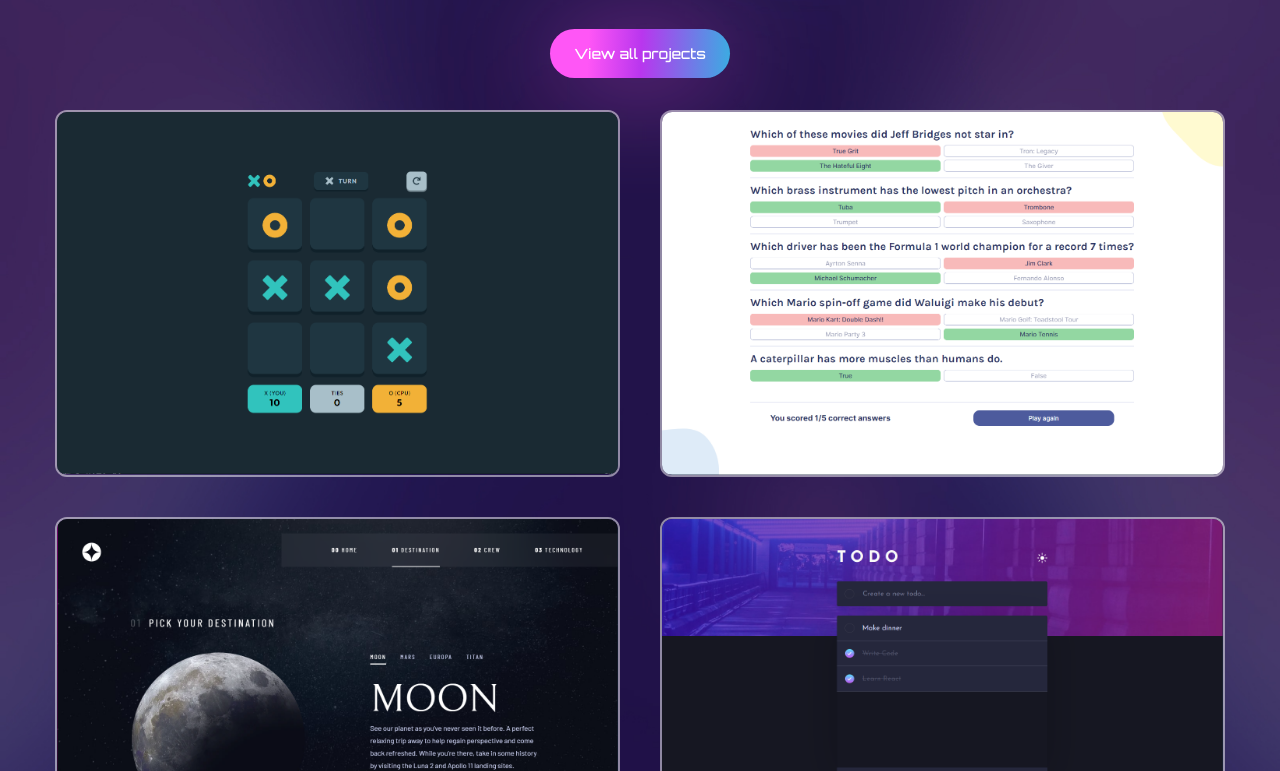
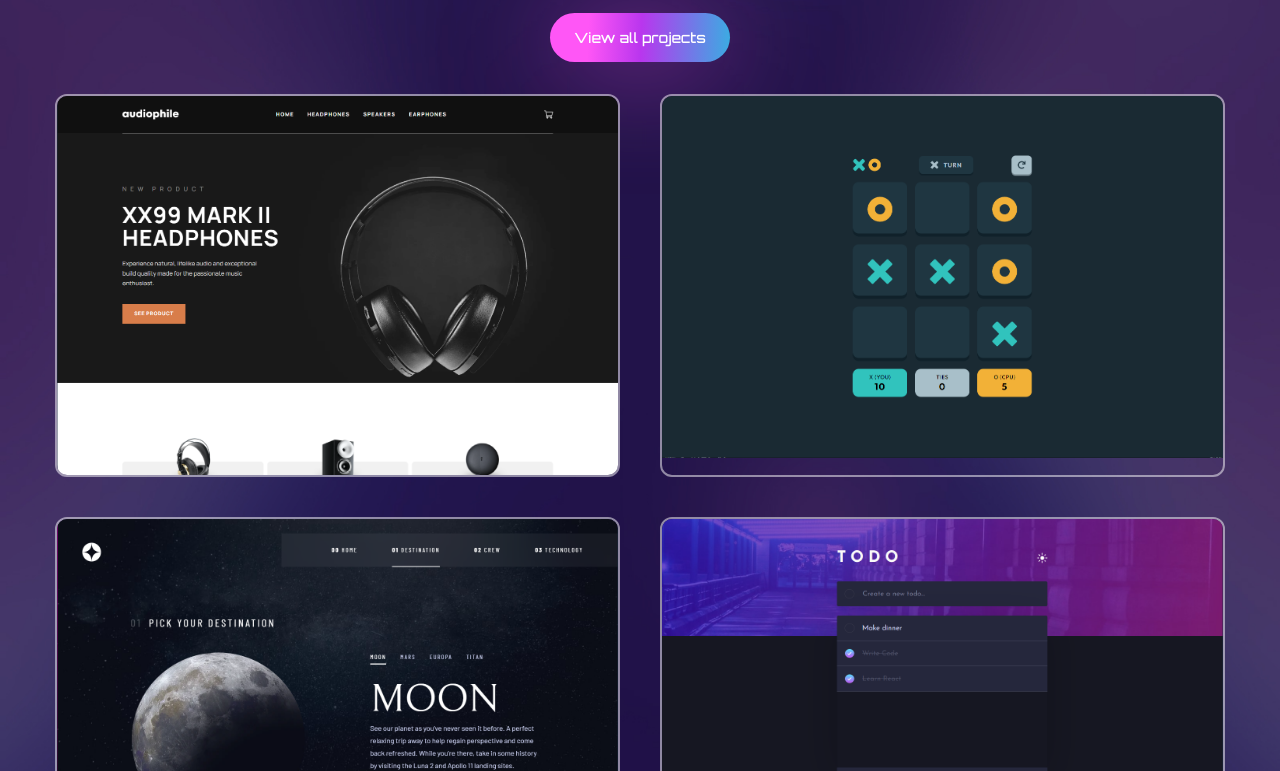
Before and after one commit to BBualdo/bbualdo-portfolio, a React (Vite) app: page / in a window 1280 px wide. Shown: the part 2049-2820 px from the top of the page. Built offline with nearby package versions, Linux system fonts and the light colour scheme; a web font is replaced by a local one.

Commit message:
Updated Portolio

```diff
--- a/src/components/Work.jsx
+++ b/src/components/Work.jsx
@@ -5,48 +5,88 @@ import { motion } from 'framer-motion';
 import { fadeIn } from '../variants';
 
 import ticTacToe from '../assets/tic-tac-toe.png';
-import quizzical from '../assets/quizzical.png';
+import audiophile from '../assets/audiophile.png';
 import spaceTourism from '../assets/space-tourism.png';
 import todoList from '../assets/todo-list.png';
 
 const Work = () => {
 	return (
 		<section id='work' className='py-16 lg:section'>
-      <div className="container mx-auto">
+			<div className='container mx-auto'>
 				<div className='flex flex-col gap-y-10'>
 					<motion.div
 						variants={fadeIn('right', 0.3)}
-          initial="hidden"
-          whileInView={"show"}
-          viewport={{ once: true, amount: 0.3}}
-          className='flex-1 flex flex-col items-center gap-y-12 mb-10 lg:mb-0 text-center'>
+						initial='hidden'
+						whileInView={'show'}
+						viewport={{ once: true, amount: 0.3 }}
+						className='flex-1 flex flex-col items-center gap-y-12 mb-10 lg:mb-0 text-center'
+					>
 						{/* text */}
 						<div>
-              <h2 className='h2 leading-tight text-accent'>My Latest<br />
+							<h2 className='h2 leading-tight text-accent'>
+								My Latest
+								<br />
 								Work.
 							</h2>
 							<p className='max-w-sm lg:max-w-xl mb-8 lg:mb-8'>
-                Here you can browse my latest projects. These are result of my hard work, everything I'll learn is translated into new project to practice new skills. Click the button and see rest of them. It's like the journey of my progress.
+								Here you can browse my latest projects. These are result of my
+								hard work, everything I'll learn is translated into new project
+								to practice new skills. Click the button and see rest of them.
+								It's like the journey of my progress.
 							</p>
-              <a className='btn btn-sm py-4' href='https://github.com/BBualdo?tab=repositories' target='_blank'>
+							<a
+								className='btn btn-sm py-4'
+								href='https://github.com/BBualdo?tab=repositories'
+								target='_blank'
+							>
 								View all projects
 							</a>
 						</div>
 					</motion.div>
 					<motion.div
 						variants={fadeIn('left', 0.2)}
-          initial="hidden"
-          whileInView={"show"}
-          viewport={{ once: true, amount: 0.3}}
-          className='flex-1 flex flex-col lg:grid-1 lg:grid lg:grid-cols-2 lg:grid-rows-2 gap-x-10 gap-y-10'>
+						initial='hidden'
+						whileInView={'show'}
+						viewport={{ once: true, amount: 0.3 }}
+						className='flex-1 flex flex-col lg:grid-1 lg:grid lg:grid-cols-2 lg:grid-rows-2 gap-x-10 gap-y-10'
+					>
 						{/* image */}
-            <a href='https://bbualdo-tictactoe-app.netlify.app' target='_blank' className='group relative overflow-hidden border-2 border-white/50 rounded-xl'>
+						<a
+							href='https://bbualdo-quizzical.netlify.app'
+							target='_blank'
+							className='group relative overflow-hidden border-2 border-white/50 rounded-xl'
+						>
+							{/* overlay */}
+							<div className='group-hover:bg-black/70 w-full h-full absolute z-40 transition-all duration-300'></div>
+							{/* img */}
+							<img
+								src={audiophile}
+								className='group-hover:scale-125 transition-all duration-500'
+							/>
+							{/* pretitle */}
+							<div className='absolute -bottom-full xs:left-8 md:left-12 xs:group-hover:bottom-16 md:group-hover:bottom-24 transition-all duration-500 z-50'>
+								<span className='text-gradient'>React/JSON/TailwindCSS</span>
+							</div>
+							{/* title */}
+							<div className='absolute -bottom-full xs:left-8 md:left-12 xs:group-hover:bottom-6 md:group-hover:bottom-14 transition-all duration-700 z-50'>
+								<span className='text-3xl text-white'>
+									Audiophile e-commerce
+								</span>
+							</div>
+						</a>
+						{/* image */}
+						<a
+							href='https://bbualdo-tictactoe-app.netlify.app'
+							target='_blank'
+							className='group relative overflow-hidden border-2 border-white/50 rounded-xl'
+						>
 							{/* overlay */}
 							<div className='group-hover:bg-black/70 w-full h-full absolute z-40 transition-all duration-300'></div>
 							{/* img */}
 							<img
 								src={ticTacToe}
-              className='group-hover:scale-125 transition-all duration-500'/>
+								className='group-hover:scale-125 transition-all duration-500'
+							/>
 							{/* pretitle */}
 							<div className='absolute -bottom-full xs:left-8 md:left-12 xs:group-hover:bottom-16 md:group-hover:bottom-24 transition-all duration-500 z-50'>
 								<span className='text-gradient'>React/CSS</span>
@@ -57,30 +97,18 @@ const Work = () => {
 							</div>
 						</a>
 						{/* image */}
-            <a href='https://bbualdo-quizzical.netlify.app' target='_blank' className='group relative overflow-hidden border-2 border-white/50 rounded-xl'>
-              {/* overlay */}
-              <div className='group-hover:bg-black/70 w-full h-full absolute z-40 transition-all duration-300'></div>
-              {/* img */}
-              <img
-              src={quizzical}
-              className='group-hover:scale-125 transition-all duration-500'/>
-              {/* pretitle */}
-              <div className='absolute -bottom-full xs:left-8 md:left-12 xs:group-hover:bottom-16 md:group-hover:bottom-24 transition-all duration-500 z-50'>
-                <span className='text-gradient'>React/API/CSS</span>
-              </div>
-              {/* title */}
-              <div className='absolute -bottom-full xs:left-8 md:left-12 xs:group-hover:bottom-6 md:group-hover:bottom-14 transition-all duration-700 z-50'>
-                <span className='text-3xl text-white'>Quizzical</span>
-              </div>
-            </a>
-            {/* image */}
-            <a href='https://bbualdo.github.io/space-tourism-website-main/' target='_blank' className='group relative overflow-hidden border-2 border-white/50 rounded-xl'>
+						<a
+							href='https://bbualdo.github.io/space-tourism-website-main/'
+							target='_blank'
+							className='group relative overflow-hidden border-2 border-white/50 rounded-xl'
+						>
 							{/* overlay */}
 							<div className='group-hover:bg-black/70 w-full h-full absolute z-40 transition-all duration-300'></div>
 							{/* img */}
 							<img
 								src={spaceTourism}
-              className='group-hover:scale-125 transition-all duration-500'/>
+								className='group-hover:scale-125 transition-all duration-500'
+							/>
 							{/* pretitle */}
 							<div className='absolute -bottom-full xs:left-8 md:left-12 xs:group-hover:bottom-16 md:group-hover:bottom-24 transition-all duration-500 z-50'>
 								<span className='text-gradient'>HTML/CSS/JS/JSON</span>
@@ -91,13 +119,18 @@ const Work = () => {
 							</div>
 						</a>
 						{/* image */}
-            <a href='https://bbualdo.github.io/todo-app/' target='_blank' className='group relative overflow-hidden border-2 border-white/50 rounded-xl'>
+						<a
+							href='https://bbualdo.github.io/todo-app/'
+							target='_blank'
+							className='group relative overflow-hidden border-2 border-white/50 rounded-xl'
+						>
 							{/* overlay */}
 							<div className='group-hover:bg-black/70 w-full h-full absolute z-40 transition-all duration-300'></div>
 							{/* img */}
 							<img
 								src={todoList}
-              className='group-hover:scale-125 transition-all duration-500'/>
+								className='group-hover:scale-125 transition-all duration-500'
+							/>
 							{/* pretitle */}
 							<div className='absolute -bottom-full xs:left-8 md:left-12 xs:group-hover:bottom-16 md:group-hover:bottom-24 transition-all duration-500 z-50'>
 								<span className='text-gradient'>HTML/CSS/JS</span>
@@ -111,7 +144,7 @@ const Work = () => {
 				</div>
 			</div>
 		</section>
-  )
-}
+	);
+};
 
-export default Work
+export default Work;
```
Also changed, not shown: src/assets/audiophile.png (added). Lines whose indentation alone changed are shown as unchanged.
